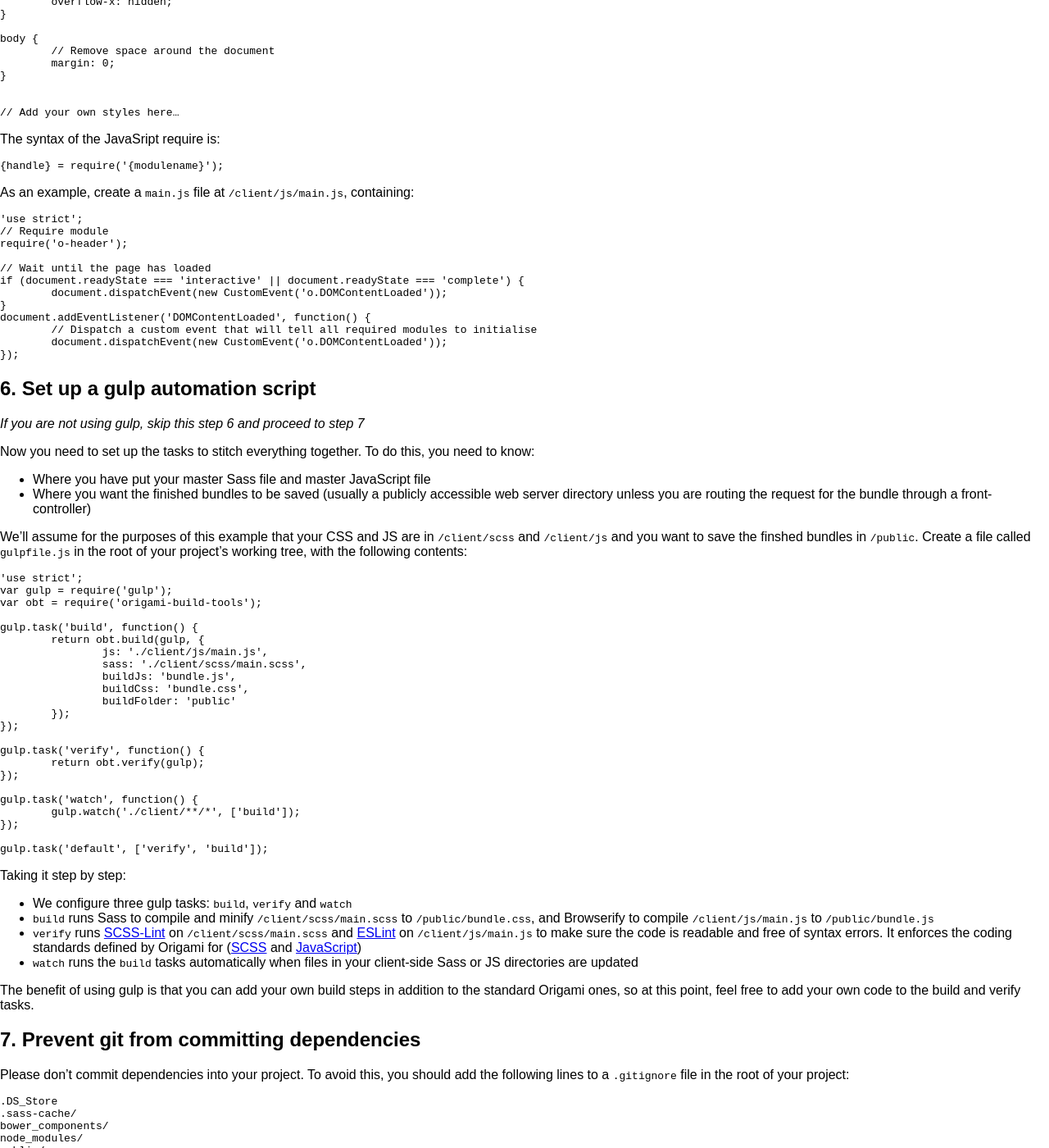
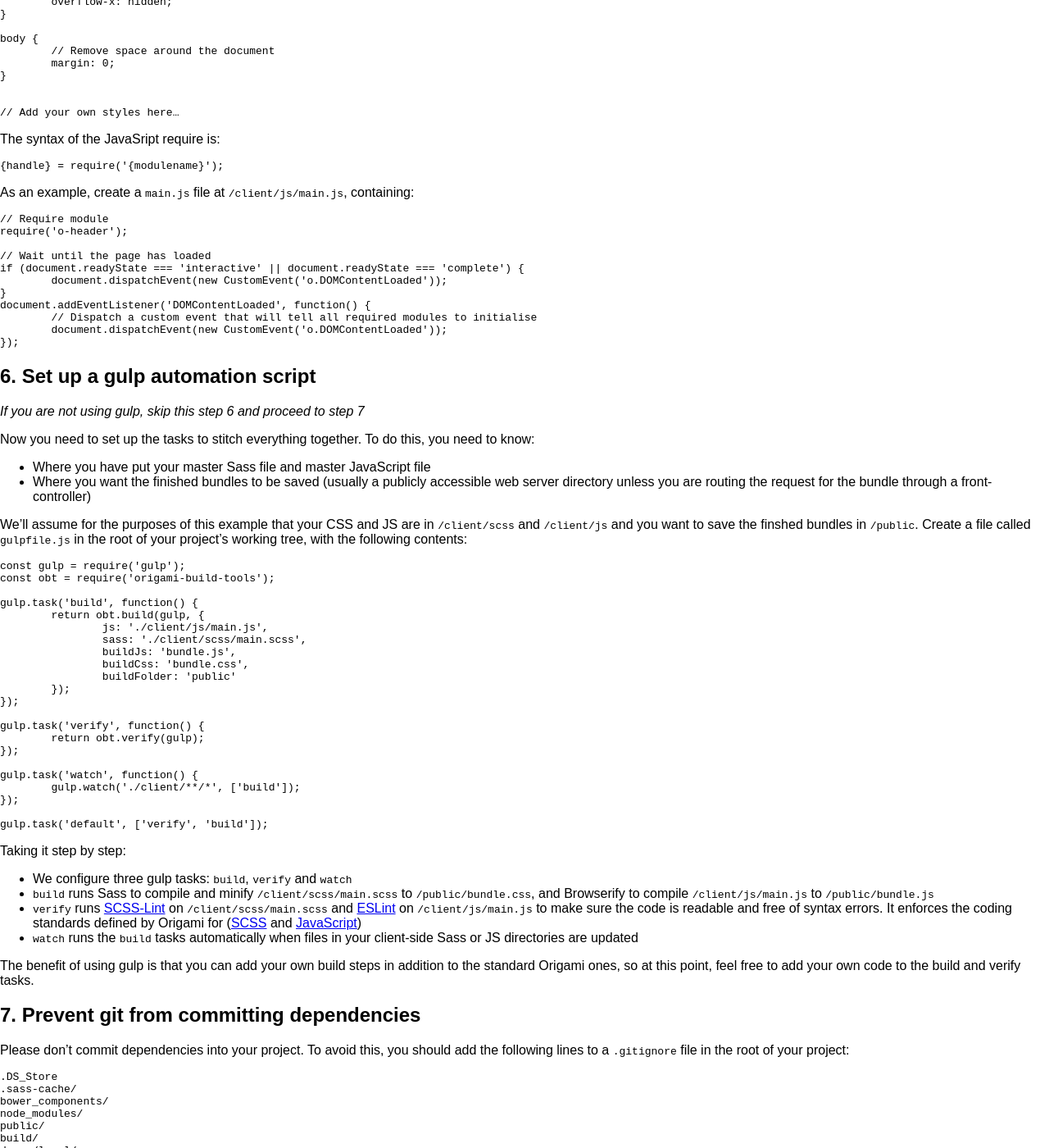
Before and after one commit to Financial-Times/ft-origami, a Jekyll site: the page built from docs/developer-guide/building-modules.md, in a window 1280 px wide and 1400 px high, scrolled down 4082 px. Shown: the whole window at 82% size. Built offline with Jekyll 4.4.1, drawn with Linux system fonts in a browser that asks for light colours; nearby versions of some CDN libraries; comment, search, counter and statistics services are not loaded; a style sheet for code colours, icons or effects is not loaded.

Commit message:
Fix a couple of minor lint errors with the JS on the developer guide, discovered during today's Origami workshop.

```diff
--- a/docs/developer-guide/building-modules.md
+++ b/docs/developer-guide/building-modules.md
@@ -231,7 +231,6 @@ The syntax of the JavaSript require is:
 
 As an example, create a `main.js` file at `/client/js/main.js`, containing:
 
-	'use strict';
 	// Require module
 	require('o-header');
 
@@ -256,9 +255,8 @@ Now you need to set up the tasks to stitch everything together.  To do this, you
 
 We'll assume for the purposes of this example that your CSS and JS are in `/client/scss` and `/client/js` and you want to save the finshed bundles in `/public`.  Create a file called `gulpfile.js` in the root of your project's working tree, with the following contents:
 
-	'use strict';
-	var gulp = require('gulp');
-	var obt = require('origami-build-tools');
+	const gulp = require('gulp');
+	const obt = require('origami-build-tools');
 
 	gulp.task('build', function() {
 		return obt.build(gulp, {
```
